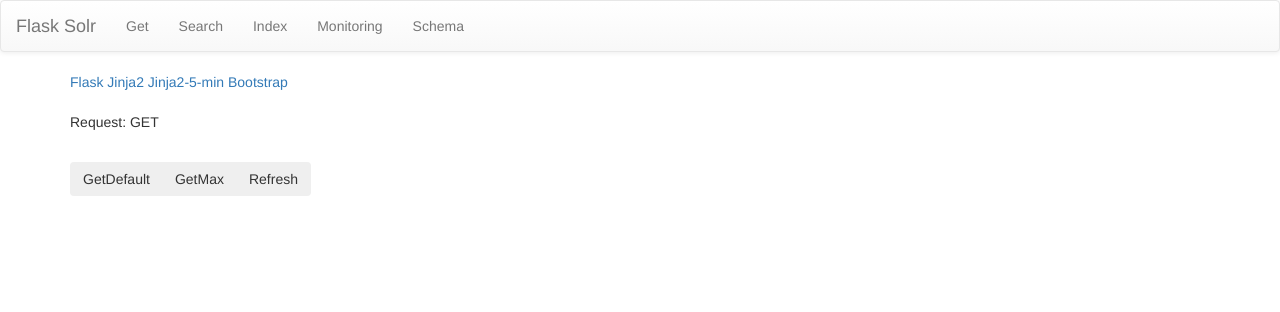
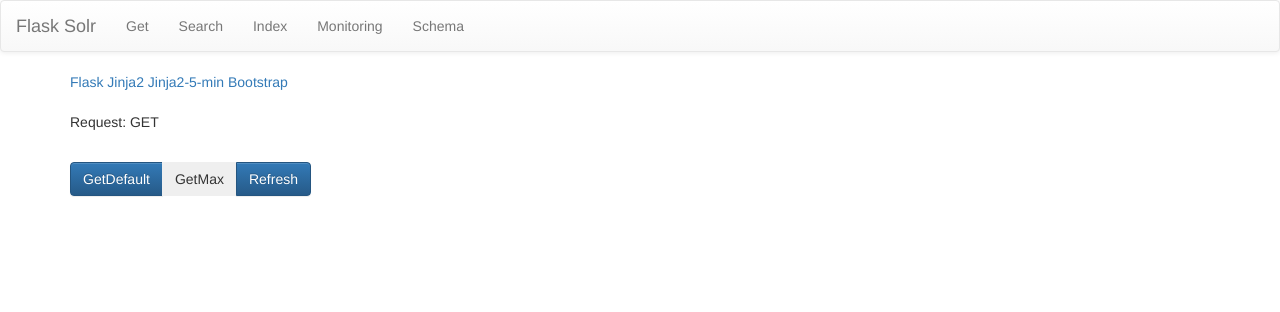
Before and after one commit to spawnmarvel/solrhttp, a Flask app: page / in a window 1280 px wide. Shown: the top 312 px of the page. Run offline with Flask 2, Linux system fonts and the light colour scheme; some libraries are stand-ins or nearby versions.

Commit message:
html btn group2

```diff
--- a/app/run_flask.py
+++ b/app/run_flask.py
@@ -18,6 +18,7 @@ def index():
                 data = run_get.get_docs_max()
             except Exception as e:
                 data = ["error", str(e)]
+
     #GET
     return render_template("index.html", data=data, req=req)
 
--- a/app/run_get.py
+++ b/app/run_get.py
@@ -7,9 +7,11 @@ def get_all():
     print("Solr status " + str(r.status_code))
     js = r.json()
     print("All")
+    li = js["response"]["docs"]
     for k, v in js.items():
         print(k)
         print(v)
+    return li
 
 def get_docs_default():
     r = requests.get("http://localhost:8983/solr/newcore/select?q=*:*")
--- a/app/templates/index.html
+++ b/app/templates/index.html
@@ -6,13 +6,14 @@
     <br>
     <form action="/" method="POST">
         <div class="btn-group" role="group" aria-label="Basic example">
-            <!-- post btn -->
-            <input type="submit" name="action" value="GetDefault" class="btn btn-secondary" />
 
             <!-- post btn -->
+            <input type="submit" name="action" value="GetDefault" class="btn btn-primary" />
+            <!-- post btn -->
             <input type="submit" name="action" value="GetMax" class="btn btn-secondary" />
+
             <!-- post btn -->
-            <input type="submit" name="action" value="Refresh" class="btn btn-secondary" />
+            <input type="submit" name="action" value="Refresh" class="btn btn-primary" />
         </div>
         <br>
 
```
